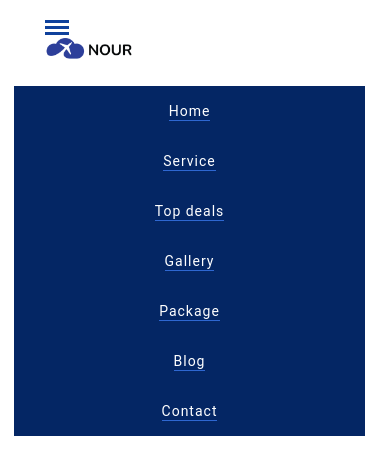
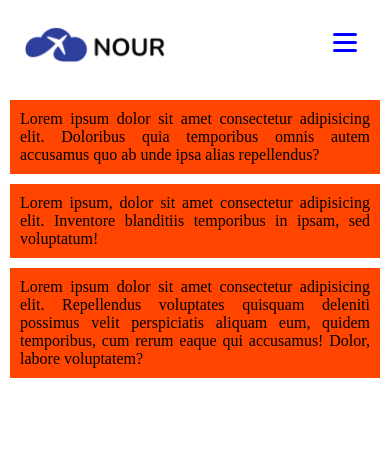
Before and after one commit to khabibovkhabib/Homeworks, a plain HTML site: page Task9/index.html in a window 390 px wide. Drawn offline with Linux system fonts and the light colour scheme.

Commit message:
Uptaded15may

```diff
--- a/Qaralama2/index.css
+++ /dev/null
@@ -1,68 +0,0 @@
-* {
-    margin: 0px;
-    padding: 0px;
-    box-sizing: border-box;
-}
-
-.navbar {
-    background-color: #6d6a6a;
-    display: flex;
-    justify-content: flex-end;
-    align-items: center;
-}
-
-.navbar a {
-    color: white;
-    text-align: center;
-    font-weight: bold;
-    text-decoration: none;
-    text-transform: uppercase;
-    padding: 14px 28px;
-}
-
-.navbar a:hover {
-    background-color: white;
-    color: black;
-}
-
-.content p {
-    text-align: justify;
-    margin: 10px;
-    padding: 10px;
-}
-
-#toggle {
-    display: none;
-}
-
-
-@media screen and (max-width: 768px) {
-    .navbar {
-        flex-direction: column;
-        display: none;
-    }
-
-    #toggle:checked+.navbar {
-        display: flex;
-    }
-
-    .menu-items {
-        width: 65px;
-        height: 65px;
-        border: 3px solid blue;
-        border-radius: 50%;
-        display: flex;
-        justify-content: center;
-        align-items: center;
-        flex-direction: column;
-        padding: 10px;
-    }
-
-    .menu-item {
-        width: 36px;
-        height: 3px;
-        background-color: blue;
-        margin-bottom: 10px;
-        border-radius: 5px;
-    }
-}
--- a/Task9/index.css
+++ b/Task9/index.css
@@ -4,43 +4,69 @@
     box-sizing: border-box;
 }
 
-
-li {
-    list-style: none;
+.navigation {
+    width: 100%;
+    height: 90px;
+    display: flex;
+    align-items: center;
+    justify-content: center;
 }
 
-nav {
-    display: flex;
-    justify-content: space-around;
-    align-items: center;
-    height: 86px;
-    background: white;
-    font-family: 'Roboto', sans-serif;
+.container {
+    width: 88%;
+    height: auto;
 }
 
-.nav-logo {
-    width: 12%;
-    cursor: pointer;
-
+.row {
+    display: flex;
+    justify-content: space-between;
+    align-items: center;
+    width: 100%;
+    height: auto;
 }
 
-.nav-logo img {
-    width: 100%;
+.logo {
+    width: 147px;
+    height: 44px;
+    cursor: pointer;
 }
 
-.nav-links {
-    width: 50%;
-    display: flex;
-    justify-content: space-around;
-
+.logo img {
+    width: 100%;
+    height: 100%;
 }
 
-.nav-links a {
+#toggle {
+    display: none;
+}
+
+.nav-left {
+    background-color: white;
+    display: flex;
+    justify-content: flex-end;
+    align-items: center;
+}
+
+.nav-left a {
+    color: black;
+    text-align: center;
+    font-weight: bold;
     text-decoration: none;
-    color: #666;
+    text-transform: uppercase;
+    padding: 14px 28px;
     font-size: 14px;
-    letter-spacing: 1px;
-    font-family: 'Roboto', sans-serif;
+}
+
+.nav-left a:hover {
+    background-color: white;
+    color: #3232f5;
+}
+
+.content p {
+    text-align: justify;
+    margin: 10px;
+    padding: 10px;
+    background-color: orangered;
 }
 
 
@@ -49,60 +75,34 @@ nav {
 
 
 
-
-
-
-
-
-
-
-
-
-
-
-
-
-.bar {
-    display: none;
-    cursor: pointer;
-}
-
-.bar .line1,
-.bar .line2,
-.bar .line3 {
-    width: 24px;
-    height: 3px;
-    background-color: #0f419c;
-}
-
-.bar .line2 {
-    margin: 3px 0px;
-}
-
-@media screen and (max-width:768px) {
-    body{overflow-x: hidden;}
-    .bar {
-        display: block;
+@media screen and (max-width: 768px) {
+    .nav-left {
+        flex-direction: column;
+        display: none;
+        background-color: #3232f5;
     }
 
-    .nav-links {
-        position: absolute;
-        top: 86px;
-        right: 0px;
-        width: 90%;
-        height: 350px;
-        display: flex;
-        flex-direction: column;
-        align-items: center;
-        background: #042664;
-        margin-right: 25px;
-    }
-.nav-links li {border-bottom: 1px solid#2e67d1;}
-    .nav-links a {
+    .nav-left a {
         color: white;
     }
-    .nav-logo {
-        width: 30%;
+
+    #toggle:checked+.nav-left {
+        display: flex;
     }
 
+    .menu-items {
+        display: flex;
+        justify-content: center;
+        align-items: center;
+        flex-direction: column;
+        padding: 10px;
+    }
+
+    .menu-item {
+        width: 24px;
+        height: 3px;
+        background-color: blue;
+        margin-bottom: 5px;
+        border-radius: 5px;
+    }
 }
--- a/Task9/index.html
+++ b/Task9/index.html
@@ -10,34 +10,42 @@
 </head>
 
 <body>
-    <nav>
-        <div class="bar">
-            <div class="line1"></div>
-            <div class="line2"></div>
-            <div class="line3"></div>
-            <div class="nav-logo"><img src="logo.png"></div>
-        </div>
-        <ul class="nav-links">
-            <li><a class="nav-link" href="#home">Home</a></li>
-            <li><a class="nav-link" href="#service">Service</a></li>
-            <li><a class="nav-link" href="#top_deals">Top deals</a></li>
-            <li><a class="nav-link" href="#gallery">Gallery</a></li>
-            <li><a class="nav-link" href="#special_package">Package</a>
-                <!-- <ul>
-                    <li><a href="tour-details.html">Package Details</a></li>
-                </ul> -->
-            </li>
-            <li><a class="nav-link" href="#blog">Blog</a>
-                <!-- <ul>
-                    <li><a href="blog.html">Standard Blog</a></li>
-                    <li><a href="blog-details.html">Blog Details</a></li>
-                </ul> -->
-            </li>
-            <li><a class="nav-link" href="#contact">Contact</a></li>
-        </ul>
+    <div class="navigation">
+        <div class="container">
+            <div class="row">
+                <div class="logo">
+                    <img src="logo.png">
+                </div> <!--logo div ended-->
+                <label for="toggle">
+                    <div class="menu-items">
+                        <div class="menu-item"></div>
+                        <div class="menu-item"></div>
+                        <div class="menu-item"></div>
+                    </div> <!--menu-items ended-->
+                </label> <!--toggle label ended-->
+                <input type="checkbox" id="toggle">
+                <div class="nav-left">
+                    <a class="nav-link" href="#home">Home</a>
+                    <a class="nav-link" href="#service">Service</a>
+                    <a class="nav-link" href="#top_deals">Top deals</a>
+                    <a class="nav-link" href="#gallery">Gallery</a>
+                    <a class="nav-link" href="#special_package">Package</a>
+                    <a class="nav-link" href="#blog">Blog</a>
+                    <a class="nav-link" href="#contact">Contact</a>
+                </div> <!--nav-left ended-->
+            </div> <!--row ended-->
+        </div> <!--container ended-->
+    </div> <!--navigation ended-->
+    <div class="content">
+        <p>Lorem ipsum dolor sit amet consectetur adipisicing elit. Doloribus quia temporibus omnis autem accusamus quo
+            ab unde ipsa alias repellendus?</p>
+        <p>Lorem ipsum, dolor sit amet consectetur adipisicing elit. Inventore blanditiis temporibus in ipsam, sed
+            voluptatum!</p>
+        <p>Lorem ipsum dolor sit amet consectetur adipisicing elit. Repellendus voluptates quisquam deleniti possimus
+            velit perspiciatis aliquam eum, quidem temporibus, cum rerum eaque qui accusamus! Dolor, labore voluptatem?
+        </p>
+    </div>
 
-
-    </nav> <!--nav ended-->
 </body>
 
 </html>
```
Also changed, not shown: Qaralama2/index.html (deleted, +0 -40 lines), Qaralama2/logo.png (deleted).
